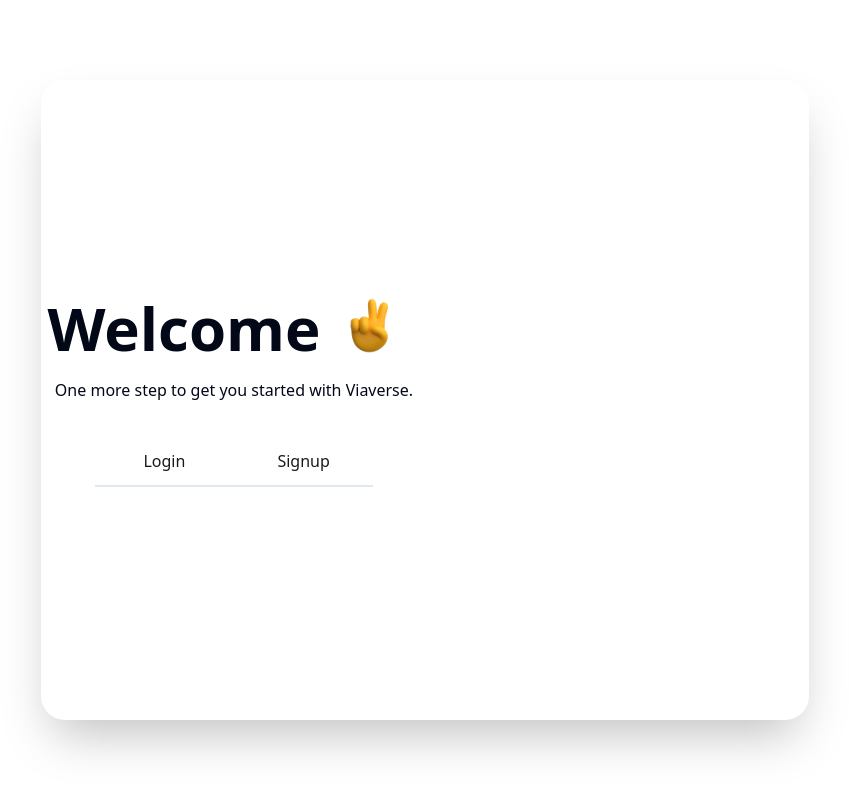
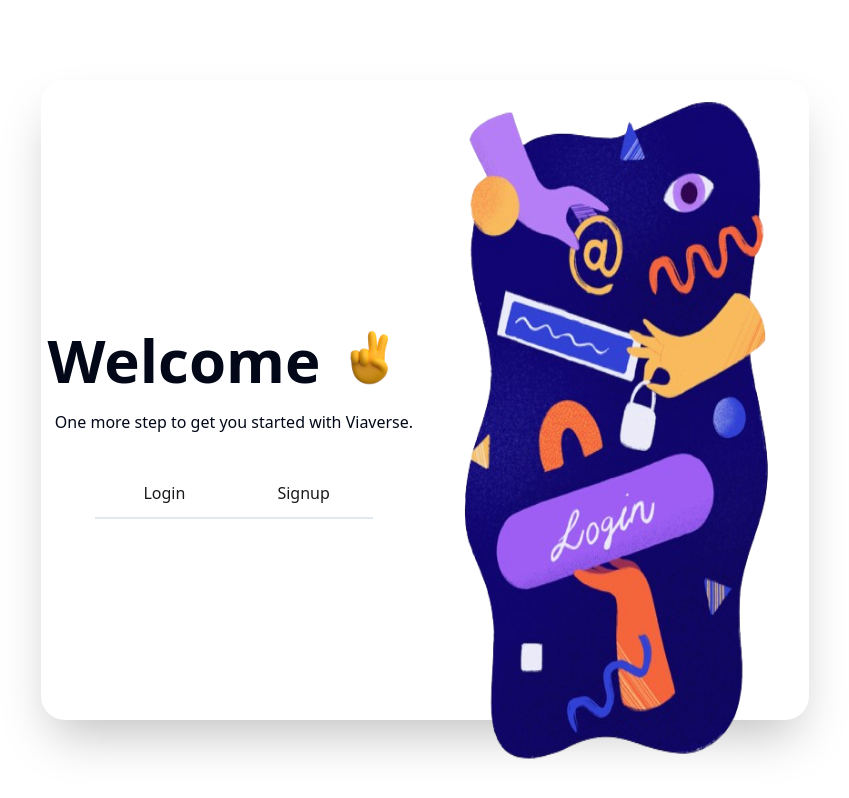
Before and after one commit to ChakrabortyDiya/Viaverse, a React (Vite) app in the folder client/: page /auth in a window 1280 px wide. Shown: the whole page, without its empty margins (215-1064 px from the left). Built offline with nearby package versions, Linux system fonts and the light colour scheme.

Commit message:
background added

```diff
--- a/client/src/pages/auth/index.jsx
+++ b/client/src/pages/auth/index.jsx
@@ -48,6 +48,9 @@
                     </Tabs>
                 </div>
             </div>
+            <div className="flex items-center justify-center">
+                <img src={Background} alt="background login" className="h-[700px]"/>
+            </div>
         </div>
     </div>
   )
```
